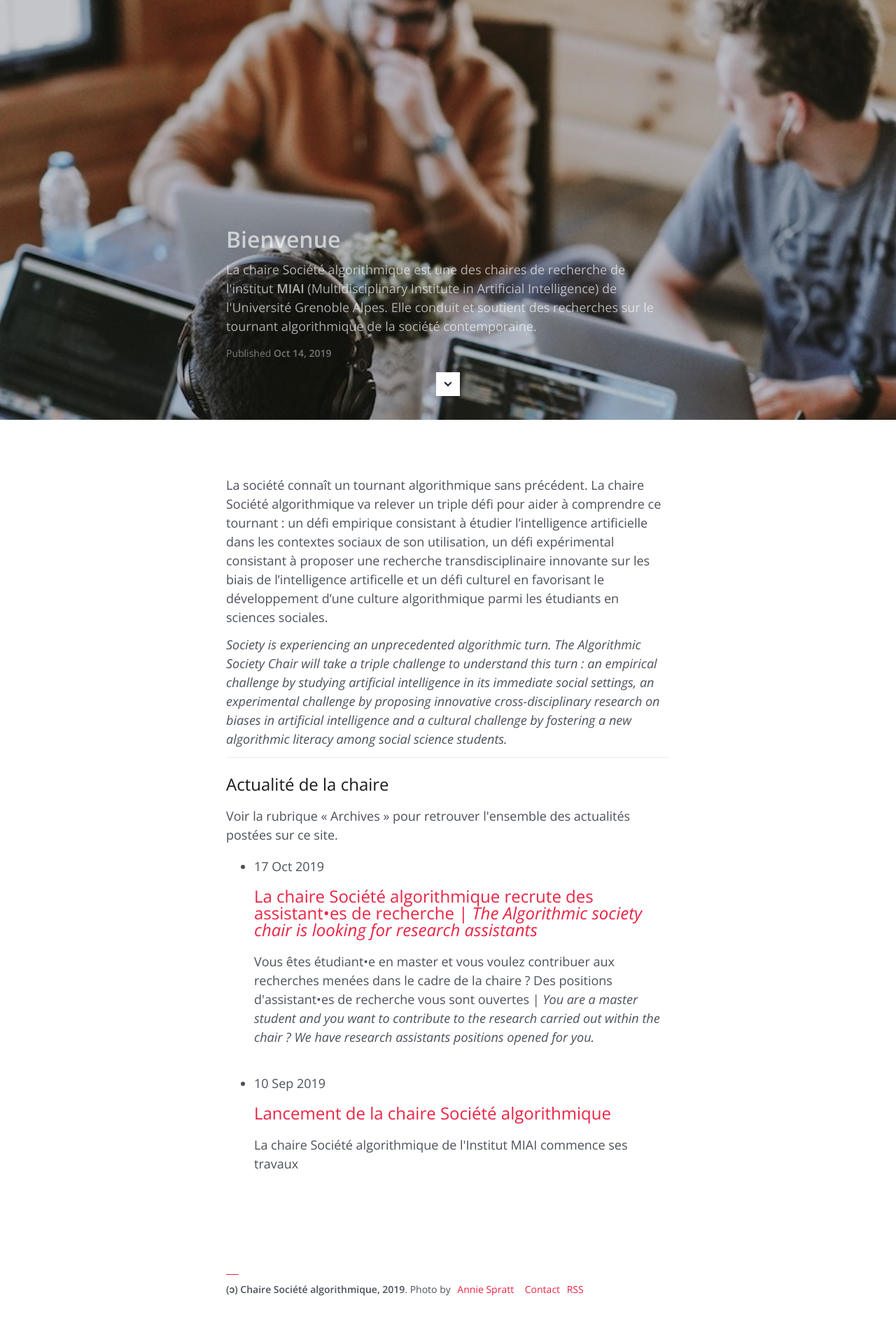
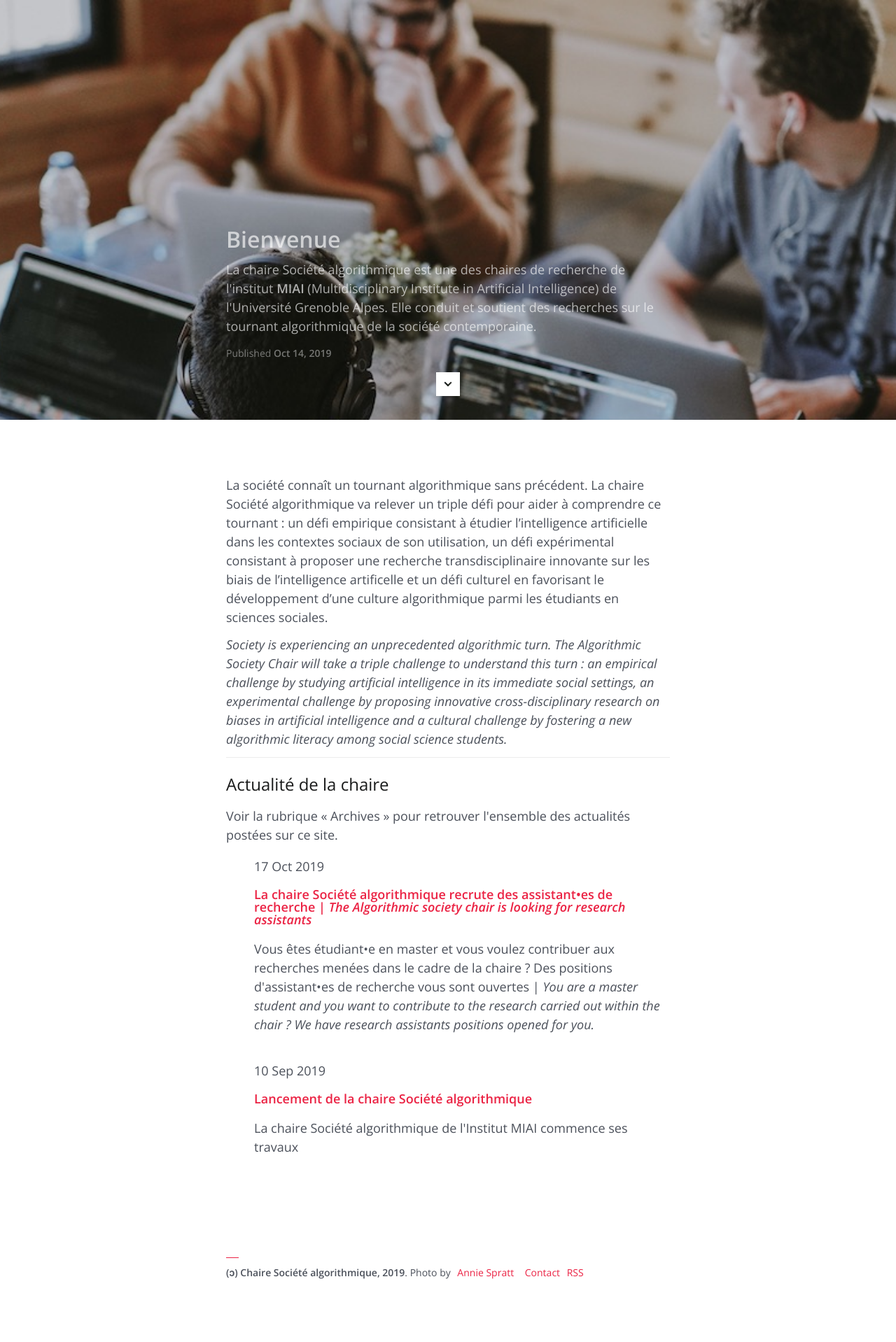
Before and after one commit to gillesbastin/algorithmicsociety, a Jekyll site: the page built from index.md, in a window 1280 px wide. Shown: the whole page at 70% size. Built offline with Jekyll 4.4.1, drawn with Linux system fonts in a browser that asks for light colours; after the commit the page ends 1894 px from its top, so only the background shows below that.

Commit message:
Update index.md

```diff
--- a/index.md
+++ b/index.md
@@ -15,6 +15,7 @@ gradient:   2
 La société connaît un tournant algorithmique sans précédent. La chaire Société algorithmique va relever un triple défi pour aider à comprendre ce tournant : un défi empirique consistant à étudier l'intelligence artificielle dans les contextes sociaux de son utilisation, un défi expérimental consistant à proposer une recherche transdisciplinaire innovante sur les biais de l'intelligence artificelle et un défi culturel en favorisant le développement d'une culture algorithmique parmi les étudiants en sciences sociales.
 
 <i>Society is experiencing an unprecedented algorithmic turn. The Algorithmic Society Chair will take a triple challenge to understand this turn : an empirical challenge by studying artificial intelligence in its immediate social settings, an experimental challenge by proposing innovative cross-disciplinary research on biases in artificial intelligence and a cultural challenge by fostering a new algorithmic literacy among social science students.</i>
+<br>
 
 ---
 
@@ -23,19 +24,17 @@ La société connaît un tournant algorithmique sans précédent. La chaire Soci
 
 <ul class="post-list">
     {% for post in site.posts limit:site.pagination %}
-    <li>
       <span class="post-meta">{{ post.date | date: "%d %b %Y" }}
         {{post.excerpt.length}}
       </span>
-      <h2>
+      <h3>
         <a class="post-link" href="{{ post.url | prepend: site.baseurl }}">
           {{ post.title }}
         </a>
-      </h2>
+      </h3>
       <p class="post-excerpt">
         {{ post.excerpt }}
       </p>
       <br>
-    </li>
     {% endfor %}
   </ul>
```
